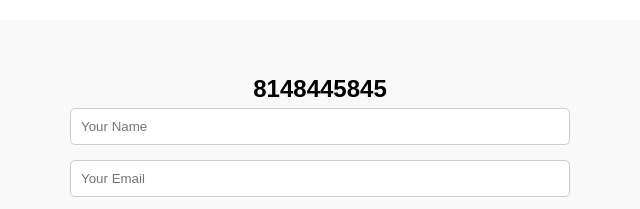
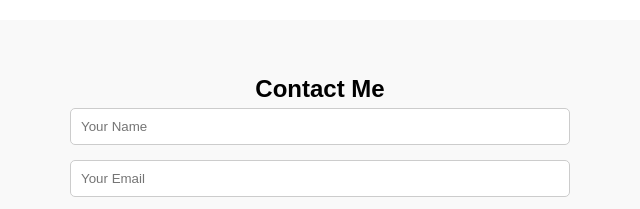
Before and after one commit to 24bca030-cmd/T.Jackson, a plain HTML site: page index.html in a window 1280 px wide. Shown: the part 2791-3000 px from the top of the page, 320-960 px from the left. Drawn offline with Linux system fonts and the light colour scheme.

Commit message:
Update index.html

```diff
--- a/index.html
+++ b/index.html
@@ -83,7 +83,7 @@
 
   <!-- Contact -->
   <section id="contact" class="contact">
-    <h2>8148445845</h2>
+    <h2>Contact Me</h2>
     <form id="contactForm">
       <input type="text" placeholder="Your Name" required>
       <input type="email" placeholder="Your Email" required>
```
